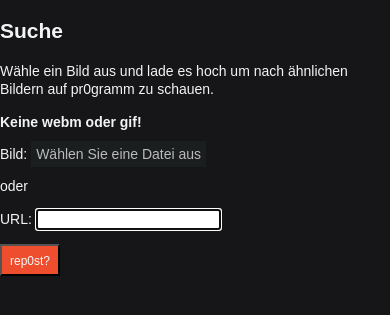
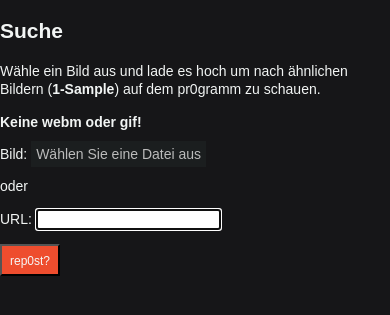
Before and after one commit to ReneHollander/rep0st, a Flask app: template web/templates/mobile.html in a window 390 px wide. Shown: the top 315 px of the page. Run offline with Flask 2, Linux system fonts and the light colour scheme; the template is opened without the code that fills it: most values are stand-ins (such as "Sample title", 1, 10 or a date in 2020); parts of the project's set-up code (start-up, migrations or seed data) failed here and were passed over; some libraries are stand-ins or nearby versions.

Commit message:
Update mobile.html

```diff
--- a/web/templates/mobile.html
+++ b/web/templates/mobile.html
@@ -27,7 +27,7 @@
 
     <div id="box">
         <h2>Suche</h2>
-        <p>Wähle ein Bild aus und lade es hoch um nach ähnlichen Bildern auf pr0gramm zu schauen.</p>
+        <p>Wähle ein Bild aus und lade es hoch um nach ähnlichen Bildern (<strong>1-{{stats["index"]["latest_post"]}}</strong>) auf dem pr0gramm zu schauen.</p>
         <p>
             <strong>Keine webm oder gif!</strong>
         </p>
```
